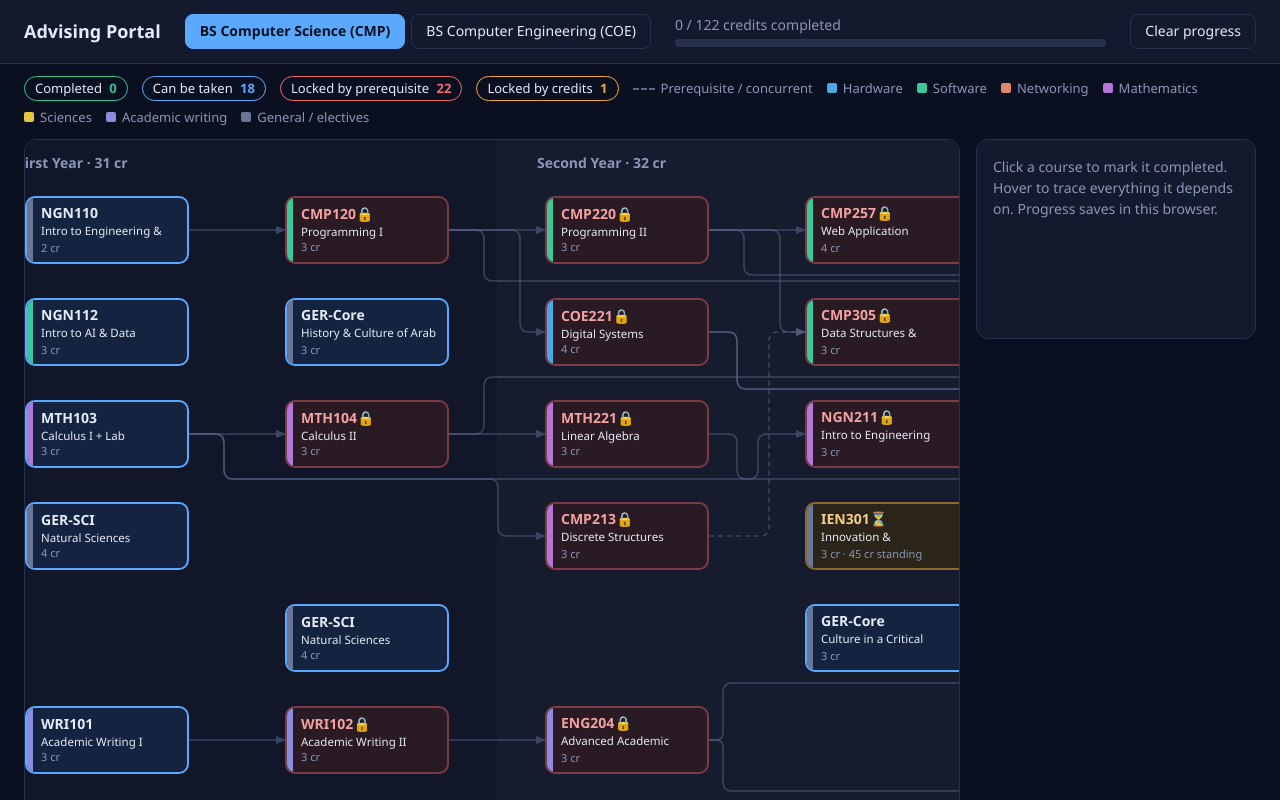
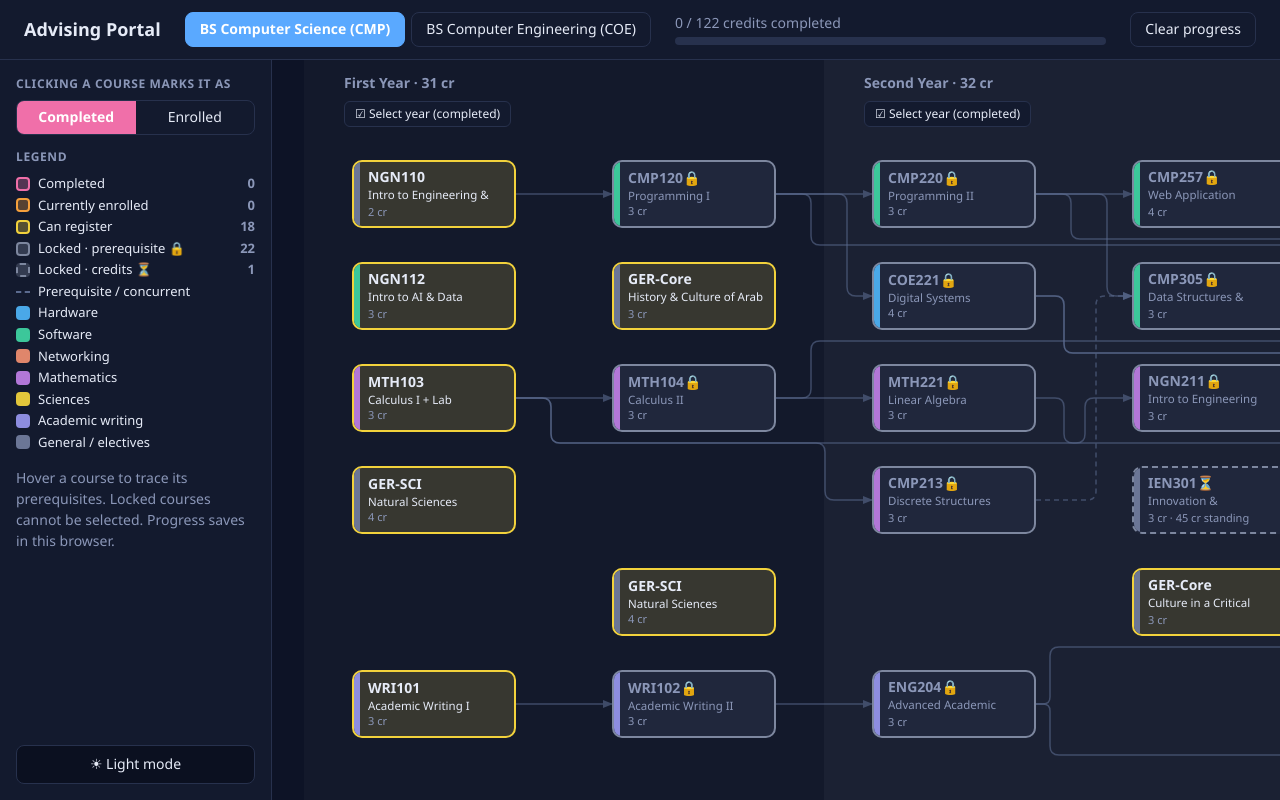
Before and after one commit to OutragedKhan916/cse_temp_advising, a Next.js app: page / in a window 1280 px wide. Shown: the top 800 px of the page. Built offline with nearby package versions, Linux system fonts and the light colour scheme.

Commit message:
Final advising

```diff
--- a/app/globals.css
+++ b/app/globals.css
@@ -1,33 +1,52 @@
-:root{--bg:#0b1020;--panel:#131a2e;--line:#27314d;--ink:#e6ebf7;--mut:#8b97b8;
---done:#34c38f;--ok:#5aa9ff;--pre:#f06a6a;--cr:#f2a93b;
---H:#4aa8e8;--S:#3cc79a;--N:#e0866b;--M:#b277d8;--C:#e2c63b;--W:#8d8de0;--G:#6b7696}
-*{box-sizing:border-box}body{margin:0;background:var(--bg);color:var(--ink);font:14px/1.35 "Segoe UI",system-ui,sans-serif}
+:root,[data-theme=dark]{--bg:#0b1020;--board:#0d1326;--panel:#131a2e;--line:#27314d;--ink:#e6ebf7;--mut:#8b97b8;
+--band:rgba(255,255,255,.025);--band2:rgba(255,255,255,.06);--edge:#5b6b8f;--hot:#5aa9ff;
+--done:#f06fa9;--enr:#f5a03c;--ok:#f2d23c;--lock:#7d879f}
+[data-theme=light]{--bg:#eef1f8;--board:#fafbff;--panel:#fff;--line:#d3dae9;--ink:#19213f;--mut:#5b688a;
+--band:rgba(20,30,70,.025);--band2:rgba(20,30,70,.065);--edge:#98a4c0;--hot:#2b6fd6;
+--done:#d6337f;--enr:#e07b00;--ok:#c79f00;--lock:#8a93a8}
+:root{--H:#4aa8e8;--S:#3cc79a;--N:#e0866b;--M:#b277d8;--C:#e2c63b;--W:#8d8de0;--G:#6b7696}
+*{box-sizing:border-box}html,body{height:100%;margin:0;overflow:hidden}
+body{background:var(--bg);color:var(--ink);font:14px/1.35 "Segoe UI",system-ui,sans-serif}
 button{font:inherit;color:inherit;cursor:pointer}
-header{display:flex;flex-wrap:wrap;align-items:center;gap:14px 24px;padding:14px 24px;background:var(--panel);border-bottom:1px solid var(--line)}
+.app{height:100vh;display:flex;flex-direction:column}
+header{flex:none;display:flex;flex-wrap:wrap;align-items:center;gap:10px 24px;padding:12px 24px;background:var(--panel);border-bottom:1px solid var(--line)}
 h1{font-size:18px;margin:0}nav{display:flex;gap:6px}
 nav button,.ghost{padding:7px 14px;border-radius:8px;border:1px solid var(--line);background:transparent}
-nav .on{background:var(--ok);border-color:var(--ok);color:#06101f;font-weight:600}
-.progress{flex:1;min-width:220px;color:var(--mut)}.progress div{height:8px;border-radius:4px;background:var(--line);margin-top:5px;overflow:hidden}
-.progress i{display:block;height:100%;background:var(--done);transition:width .3s}
-.legend{display:flex;flex-wrap:wrap;gap:8px 14px;padding:12px 24px;color:var(--mut);font-size:13px;align-items:center}
-.chip{padding:3px 10px;border-radius:999px;border:1px solid var(--c);color:var(--ink)}.chip b{margin-left:4px;color:var(--c)}
-.chip.done{--c:var(--done)}.chip.ok{--c:var(--ok)}.chip.pre{--c:var(--pre)}.chip.cr{--c:var(--cr)}
-.dash:before{content:"";display:inline-block;width:22px;border-top:2px dashed #5b6b8f;margin-right:6px;vertical-align:3px}
-.cat:before{content:"";display:inline-block;width:10px;height:10px;border-radius:2px;margin-right:6px;background:var(--cc)}
+nav .on{background:var(--hot);border-color:var(--hot);color:#fff;font-weight:600}
+.progress{flex:1;min-width:220px;color:var(--mut)}
+.progress div{display:flex;height:8px;border-radius:4px;background:var(--line);margin-top:5px;overflow:hidden}
+.progress i{display:block;height:100%;transition:width .3s}.progress .d{background:var(--done)}.progress .e{background:var(--enr)}
+.body{flex:1;min-height:0;display:flex}
+aside{flex:none;width:272px;display:flex;flex-direction:column;gap:14px;padding:16px;background:var(--panel);border-right:1px solid var(--line);overflow-y:auto}
+aside h3{margin:0 0 8px;font-size:12px;text-transform:uppercase;letter-spacing:.05em;color:var(--mut)}
+aside p{margin:0 0 8px;color:var(--mut)}
+.seg{display:flex;border:1px solid var(--line);border-radius:8px;overflow:hidden}
+.seg button{flex:1;padding:7px;border:0;background:transparent}
+.seg .on.done{background:var(--done);color:#fff;font-weight:600}.seg .on.enr{background:var(--enr);color:#fff;font-weight:600}
+.lg{display:flex;align-items:center;gap:8px;padding:2px 0;font-size:13px}.lg b{margin-left:auto;color:var(--mut)}
+.lg i{width:14px;height:14px;border-radius:4px;border:2px solid var(--c);background:color-mix(in srgb,var(--c) 30%,transparent);flex:none}
+.done{--c:var(--done)}.enr{--c:var(--enr)}.ok{--c:var(--ok)}.pre,.cr{--c:var(--lock)}
+.lg.cr i{border-style:dashed}
+.lg.dash i{border:0;border-top:2px dashed var(--edge);border-radius:0;height:0;background:none}
+.lg.cat i{border:0;background:var(--cc)}
 [data-cat=H]{--cc:var(--H)}[data-cat=S]{--cc:var(--S)}[data-cat=N]{--cc:var(--N)}[data-cat=M]{--cc:var(--M)}[data-cat=C]{--cc:var(--C)}[data-cat=W]{--cc:var(--W)}[data-cat=G]{--cc:var(--G)}
-.layout{display:grid;grid-template-columns:1fr 280px;gap:16px;padding:0 24px 40px;align-items:start}
-.scroll{overflow:auto;border:1px solid var(--line);border-radius:12px;background:#0d1326}
-aside{position:sticky;top:16px;background:var(--panel);border:1px solid var(--line);border-radius:12px;padding:16px;min-height:200px}
-aside h2{margin:0 0 4px;font-size:20px}aside p{margin:0 0 10px;color:var(--mut)}aside .chip{display:inline-block;color:var(--ink)}
-dt{color:var(--mut);font-size:12px;margin-top:10px}dd{margin:2px 0 0}.hint{line-height:1.5}
+.detail h3{font-size:18px;text-transform:none;letter-spacing:0;color:var(--ink);margin-bottom:2px}
+.why{display:inline-block;padding:3px 10px;border-radius:999px;border:1px solid var(--c);color:var(--ink)!important}
+dt{color:var(--mut);font-size:12px;margin-top:8px}dd{margin:2px 0 0}.hint{line-height:1.5}
+.theme{margin-top:auto;padding:9px;border-radius:8px;border:1px solid var(--line);background:var(--bg)}
+.scroll{flex:1;min-width:0;overflow:auto;background:var(--board);padding-left:80px}
 .board{position:relative}.board svg{position:absolute;inset:0;pointer-events:none}
-.band{position:absolute;top:0;bottom:0;padding:14px 0 0 40px;font-weight:600;color:var(--mut);background:rgba(255,255,255,.015)}
-.band.odd{background:rgba(255,255,255,.035)}.band.summer{top:auto;bottom:auto;height:auto;border:1px dashed var(--line);border-radius:12px;background:none;padding:8px 0 0 16px}
-.node{position:absolute;display:flex;flex-direction:column;justify-content:center;gap:1px;padding:6px 10px 6px 14px;text-align:left;border-radius:10px;background:var(--panel);border:2px solid var(--c);overflow:hidden;transition:transform .12s,opacity .2s,background .2s}
+.e{fill:none}.e.a{stroke:var(--edge)}.e.g{stroke:var(--done)}.e.b{stroke:var(--hot)}
+.mk.a{fill:var(--edge)}.mk.g{fill:var(--done)}.mk.b{fill:var(--hot)}
+.band{position:absolute;top:0;bottom:0;padding:14px 0 0 40px;background:var(--band)}
+.band.odd{background:var(--band2)}.yt{font-weight:600;color:var(--mut)}
+.yearbtn{margin-top:8px;padding:4px 10px;font-size:12px;border-radius:6px;border:1px solid var(--line);background:var(--panel)}
+.yearbtn:disabled{opacity:.4;cursor:not-allowed}
+.summer{position:absolute;padding:8px 0 0 16px;font-weight:600;color:var(--mut);border:1px dashed var(--line);border-radius:12px}
+.node{position:absolute;display:flex;flex-direction:column;justify-content:center;gap:1px;padding:6px 10px 6px 14px;text-align:left;border-radius:10px;border:2px solid var(--c);overflow:hidden;background:color-mix(in srgb,var(--c) 16%,var(--panel));transition:transform .12s,opacity .2s}
 .node:before{content:"";position:absolute;left:0;top:0;bottom:0;width:6px;background:var(--cc)}
-.node:hover,.node:focus-visible{transform:scale(1.06);z-index:5;outline:none}
+.node:hover,.node:focus-visible{transform:scale(1.05);z-index:5;outline:none}
 .node .code{font-weight:700;display:flex;justify-content:space-between}.node em{font-style:normal}
 .node .name{font-size:11.5px;line-height:1.2;max-height:28px;overflow:hidden}.node .cr{font-size:11px;color:var(--mut)}
-.node.done{--c:var(--done);background:#12332e}.node.ok{--c:var(--ok);background:#14233f}
-.node.pre{--c:#7a3b45;background:#2a1a24}.node.pre .code{color:#f4a1a1}.node.cr{--c:#8a6a2c;background:#2b2418}.node.cr .code{color:#f6cf8c}
-@media(max-width:1000px){.layout{grid-template-columns:1fr}aside{position:static}}
+.node.pre,.node.cr{background:color-mix(in srgb,var(--lock) 12%,var(--panel));color:var(--mut);cursor:not-allowed}
+.node.cr{border-style:dashed}
--- a/app/layout.tsx
+++ b/app/layout.tsx
@@ -2,5 +2,5 @@ import type { Metadata } from "next";
 import "./globals.css";
 export const metadata: Metadata = { title: "Advising Portal" };
 export default function RootLayout({ children }: { children: React.ReactNode }) {
-  return <html lang="en"><body>{children}</body></html>;
+  return <html lang="en" data-theme="dark" suppressHydrationWarning><body>{children}</body></html>;
 }
--- a/app/page.tsx
+++ b/app/page.tsx
@@ -3,67 +3,118 @@ import { useEffect, useMemo, useState } from "react";
 import cmp from "@/data/cmp.json";
 import coe from "@/data/coe.json";
 import Flowchart from "@/components/Flowchart";
-import { earned, infoFor } from "@/lib/status";
-import type { Course, Program, Status } from "@/lib/types";
+import { earned, infoFor, lockInfo, normalize } from "@/lib/status";
+import type { Course, Program, Sets, Status } from "@/lib/types";
 
-const PROGRAMS: Record<string, Program> = { CMP: cmp as Program, COE: coe as Program };
-const LEGEND: [Status, string][] = [["done", "Completed"], ["ok", "Can be taken"], ["pre", "Locked by prerequisite"], ["cr", "Locked by credits"]];
+const PROGRAMS: Record<string, Program> = { CMP: cmp as unknown as Program, COE: coe as unknown as Program };
+const LEGEND: [Status, string][] = [["done", "Completed"], ["enr", "Currently enrolled"], ["ok", "Can register"], ["pre", "Locked · prerequisite 🔒"], ["cr", "Locked · credits ⏳"]];
 const CATS = [["H", "Hardware"], ["S", "Software"], ["N", "Networking"], ["M", "Mathematics"], ["C", "Sciences"], ["W", "Academic writing"], ["G", "General / electives"]];
+const clone = (s: Sets): Sets => ({ done: new Set(s.done), enr: new Set(s.enr) });
 
 export default function Page() {
   const [key, setKey] = useState("CMP");
-  const [done, setDone] = useState<Set<string>>(new Set());
+  const [sel, setSel] = useState<Sets>({ done: new Set(), enr: new Set() });
+  const [mode, setMode] = useState<"done" | "enr">("done");
   const [hover, setHover] = useState<string | null>(null);
+  const [theme, setTheme] = useState("dark");
   const [ready, setReady] = useState(false);
   const program = PROGRAMS[key];
   const byId = useMemo(() => Object.fromEntries(program.courses.map((c) => [c.id, c])) as Record<string, Course>, [program]);
 
+  useEffect(() => { try { setTheme(localStorage.getItem("advising-theme") || "dark"); } catch {} }, []);
+  useEffect(() => {
+    document.documentElement.dataset.theme = theme;
+    try { localStorage.setItem("advising-theme", theme); } catch {}
+  }, [theme]);
   useEffect(() => { // load saved progress per program
-    try { setDone(new Set(JSON.parse(localStorage.getItem("advising-" + key) || "[]"))); } catch { setDone(new Set()); }
+    try {
+      const raw = JSON.parse(localStorage.getItem("advising-" + key) || "{}");
+      const d = Array.isArray(raw) ? raw : raw.done || [];
+      setSel({ done: new Set(d), enr: new Set(Array.isArray(raw) ? [] : raw.enr || []) });
+    } catch { setSel({ done: new Set(), enr: new Set() }); }
     setReady(true);
   }, [key]);
-  useEffect(() => { if (ready) try { localStorage.setItem("advising-" + key, JSON.stringify([...done])); } catch {} }, [done, key, ready]);
+  useEffect(() => {
+    if (ready) try { localStorage.setItem("advising-" + key, JSON.stringify({ done: [...sel.done], enr: [...sel.enr] })); } catch {}
+  }, [sel, key, ready]);
 
-  const cr = earned(program, done);
-  const info = useMemo(() => Object.fromEntries(program.courses.map((c) => [c.id, infoFor(c, byId, done, cr)])), [program, byId, done, cr]);
+  const cr = earned(program, sel.done);
+  const info = useMemo(() => Object.fromEntries(program.courses.map((c) => [c.id, infoFor(c, byId, sel, cr)])), [program, byId, sel, cr]);
   const count = (s: Status) => program.courses.filter((c) => info[c.id].status === s).length;
-  const toggle = (id: string) => setDone((d) => { const n = new Set(d); n.has(id) ? n.delete(id) : n.add(id); return n; });
-  const sel = hover ? byId[hover] : null;
+  const enrCr = program.courses.reduce((t, c) => t + (sel.enr.has(c.id) ? c.cr : 0), 0);
+  const other = mode === "done" ? "enr" : "done";
 
+  const toggle = (id: string) => setSel((prev) => {
+    const n = clone(prev), c = byId[id];
+    if (!n.done.has(id) && !n.enr.has(id) && lockInfo(c, byId, n, earned(program, n.done)).status !== "ok") return prev; // locked: cannot be chosen
+    if (n[mode].has(id)) n[mode].delete(id); else { n[other].delete(id); n[mode].add(id); }
+    normalize(program, byId, n);
+    return n;
+  });
+
+  const yearList = (y: number) => program.courses.filter((c) => c.row !== 7 && c.col >> 1 === y).sort((a, b) => a.col - b.col || a.row - b.row);
+  const isOpen = (c: Course, s: Sets) => s.done.has(c.id) || s.enr.has(c.id) || lockInfo(c, byId, s, earned(program, s.done)).status === "ok";
+  const yearOpen = [0, 1, 2, 3].map((y) => yearList(y).some((c) => isOpen(c, sel)));
+  const yearAll = [0, 1, 2, 3].map((y) => { const o = yearList(y).filter((c) => isOpen(c, sel)); return o.length > 0 && o.every((c) => sel.done.has(c.id) || sel.enr.has(c.id)); });
+
+  const pickYear = (y: number) => setSel((prev) => {
+    const n = clone(prev), l = yearList(y), open = l.filter((c) => isOpen(c, n));
+    if (open.length && open.every((c) => n.done.has(c.id) || n.enr.has(c.id))) open.forEach((c) => { n.done.delete(c.id); n.enr.delete(c.id); });
+    else for (let pass = 0; pass < 3; pass++) for (const c of l) // in column order so chains inside a year unlock as we go
+      if (!n.done.has(c.id) && !n.enr.has(c.id) && lockInfo(c, byId, n, earned(program, n.done)).status === "ok") n[mode].add(c.id);
+    normalize(program, byId, n);
+    return n;
+  });
+
+  const hc = hover ? byId[hover] : null;
   return (
-    <main>
+    <div className="app">
       <header>
         <h1>Advising Portal</h1>
         <nav>{Object.entries(PROGRAMS).map(([k, p]) => (
           <button key={k} className={k === key ? "on" : ""} onClick={() => { setReady(false); setHover(null); setKey(k); }}>{p.name}</button>))}</nav>
         <div className="progress">
-          <span>{cr} / {program.total} credits completed</span>
-          <div><i style={{ width: Math.min(100, (cr / program.total) * 100) + "%" }} /></div>
+          <span>{cr} / {program.total} credits completed{enrCr ? ` · ${enrCr} enrolled` : ""}</span>
+          <div><i className="d" style={{ width: Math.min(100, (cr / program.total) * 100) + "%" }} /><i className="e" style={{ width: Math.min(100, (enrCr / program.total) * 100) + "%" }} /></div>
         </div>
-        <button className="ghost" onClick={() => confirm("Clear all completed courses for this program?") && setDone(new Set())}>Clear progress</button>
+        <button className="ghost" onClick={() => confirm("Clear all selections for this program?") && setSel({ done: new Set(), enr: new Set() })}>Clear progress</button>
       </header>
-
-      <div className="legend">
-        {LEGEND.map(([s, l]) => <span key={s} className={"chip " + s}>{l} <b>{count(s)}</b></span>)}
-        <span className="dash">Prerequisite / concurrent</span>
-        {CATS.map(([c, l]) => <span key={c} className="cat" data-cat={c}>{l}</span>)}
+      <div className="body">
+        <aside>
+          <section>
+            <h3>Clicking a course marks it as</h3>
+            <div className="seg">
+              <button className={mode === "done" ? "on done" : ""} onClick={() => setMode("done")}>Completed</button>
+              <button className={mode === "enr" ? "on enr" : ""} onClick={() => setMode("enr")}>Enrolled</button>
+            </div>
+          </section>
+          <section>
+            <h3>Legend</h3>
+            {LEGEND.map(([s, l]) => <div key={s} className={"lg " + s}><i />{l}<b>{count(s)}</b></div>)}
+            <div className="lg dash"><i />Prerequisite / concurrent</div>
+            {CATS.map(([c, l]) => <div key={c} className="lg cat" data-cat={c}><i />{l}</div>)}
+          </section>
+          <section className="detail">
+            {hc ? (<>
+              <h3>{hc.id}</h3><p>{hc.name}</p>
+              <p className={"why " + info[hc.id].status}>{info[hc.id].why}</p>
+              <dl>
+                <dt>Credits</dt><dd>{hc.cr}</dd>
+                <dt>Prerequisites</dt><dd>{hc.pre.join(", ") || "None"}</dd>
+                {hc.co.length > 0 && <><dt>Prerequisite / concurrent</dt><dd>{hc.co.join(", ")}</dd></>}
+                {hc.minCr > 0 && <><dt>Standing</dt><dd>{hc.minCr} credits completed</dd></>}
+              </dl>
+            </>) : <p className="hint">Hover a course to trace its prerequisites. Locked courses cannot be selected. Progress saves in this browser.</p>}
+          </section>
+          <button className="theme" onClick={() => setTheme(theme === "dark" ? "light" : "dark")}>
+            {theme === "dark" ? "☀ Light mode" : "🌙 Dark mode"}
+          </button>
+        </aside>
+        <div className="scroll">
+          <Flowchart program={program} byId={byId} info={info} hover={hover} onHover={setHover} onToggle={toggle}
+            yearAll={yearAll} yearOpen={yearOpen} onYear={pickYear} modeLabel={mode === "done" ? "completed" : "enrolled"} />
+        </div>
       </div>
-
-      <div className="layout">
-        <div className="scroll"><Flowchart program={program} byId={byId} info={info} hover={hover} onHover={setHover} onToggle={toggle} /></div>
-        <aside>
-          {sel ? (<>
-            <h2>{sel.id}</h2><p>{sel.name}</p>
-            <p className={"chip " + info[sel.id].status}>{info[sel.id].why}</p>
-            <dl>
-              <dt>Credits</dt><dd>{sel.cr}</dd>
-              <dt>Prerequisites</dt><dd>{sel.pre.join(", ") || "None"}</dd>
-              {sel.co.length > 0 && <><dt>Prerequisite / concurrent</dt><dd>{sel.co.join(", ")}</dd></>}
-              {sel.minCr > 0 && <><dt>Standing</dt><dd>{sel.minCr} credits completed</dd></>}
-            </dl>
-          </>) : <p className="hint">Click a course to mark it completed. Hover to trace everything it depends on. Progress saves in this browser.</p>}
-        </aside>
-      </div>
-    </main>
+    </div>
   );
 }
--- a/components/Flowchart.tsx
+++ b/components/Flowchart.tsx
@@ -2,15 +2,16 @@
 import { useMemo } from "react";
 import type { Course, Info, Program } from "@/lib/types";
 import { chain, code, title } from "@/lib/status";
-import { GX, GY, H, TOP, W, colX, edgePath, rowY } from "@/lib/route";
+import { GX, H, TOP, W, GY, colX, edgePath, rowY } from "@/lib/route";
 
 interface Props {
   program: Program; byId: Record<string, Course>; info: Record<string, Info>;
   hover: string | null; onHover: (id: string | null) => void; onToggle: (id: string) => void;
+  yearAll: boolean[]; yearOpen: boolean[]; onYear: (y: number) => void; modeLabel: string;
 }
-const ICON = { done: "✓", ok: "", pre: "🔒", cr: "⏳" } as const;
+const ICON = { done: "✓", enr: "●", ok: "", pre: "🔒", cr: "⏳" } as const;
 
-export default function Flowchart({ program, byId, info, hover, onHover, onToggle }: Props) {
+export default function Flowchart({ program, byId, info, hover, onHover, onToggle, yearAll, yearOpen, onYear, modeLabel }: Props) {
   const width = 8 * (W + GX), height = TOP + 8 * (H + GY) + 24;
   const edges = useMemo(() => {
     const lanes: number[] = Array(8).fill(0);
@@ -24,31 +25,36 @@ export default function Flowchart({ program, byId, info, hover, onHover, onToggl
   return (
     <div className="board" style={{ width, height }}>
       {program.years.map((y, i) => (
-        <div key={y} className={"band " + (i % 2 ? "odd" : "")} style={{ left: i * 2 * (W + GX) - GX / 2, width: 2 * (W + GX) }}>{y}</div>
+        <div key={y} className={"band " + (i % 2 ? "odd" : "")} style={{ left: i * 2 * (W + GX) - GX / 2, width: 2 * (W + GX) }}>
+          <div className="yt">{y}</div>
+          <button className="yearbtn" disabled={!yearOpen[i]} onClick={() => onYear(i)}>
+            {yearAll[i] ? "✕ Clear year" : `☑ Select year (${modeLabel})`}
+          </button>
+        </div>
       ))}
-      <div className="band summer" style={{ left: colX(5) + 24, top: rowY(7) - 40, width: 2 * (W + GX) - 48, height: H + 56 }}>Summer · 8 weeks</div>
+      <div className="summer" style={{ left: colX(5) + 24, top: rowY(7) - 34, width: 2 * (W + GX) - 48, height: H + 48 }}>Summer · 8 weeks</div>
       <svg width={width} height={height}>
         <defs>
-          {[["a", "#5b6b8f"], ["g", "#34c38f"], ["b", "#5aa9ff"]].map(([id, c]) => (
-            <marker key={id} id={"m" + id} viewBox="0 0 10 10" refX="9" refY="5" markerWidth="7" markerHeight="7" orient="auto-start-reverse">
-              <path d="M0,1 L10,5 L0,9 z" fill={c} />
+          {["a", "g", "b"].map((k) => (
+            <marker key={k} id={"m" + k} viewBox="0 0 10 10" refX="9" refY="5" markerWidth="7" markerHeight="7" orient="auto-start-reverse">
+              <path className={"mk " + k} d="M0,1 L10,5 L0,9 z" />
             </marker>))}
         </defs>
         {edges.map((e, i) => {
           const hot = !!focus && focus.has(e.from) && focus.has(e.to);
           const k = hot ? "b" : info[e.from].status === "done" ? "g" : "a";
-          const col = { a: "#5b6b8f", g: "#34c38f", b: "#5aa9ff" }[k];
-          return <path key={i} d={e.d} fill="none" stroke={col} strokeWidth={hot ? 2.6 : 1.5}
+          return <path key={i} className={"e " + k} d={e.d} strokeWidth={hot ? 2.6 : 1.5}
             strokeDasharray={e.co ? "5 4" : undefined} markerEnd={`url(#m${k})`}
-            opacity={focus ? (hot ? 1 : 0.1) : k === "a" ? 0.55 : 0.85} />;
+            opacity={focus ? (hot ? 1 : 0.1) : k === "a" ? 0.6 : 0.9} />;
         })}
       </svg>
       {program.courses.map((c) => {
-        const i = info[c.id];
+        const i = info[c.id], locked = i.status === "pre" || i.status === "cr";
         return (
-          <button key={c.id} className={`node ${i.status}`} data-cat={c.cat}
+          <button key={c.id} className={`node ${i.status}`} data-cat={c.cat} aria-disabled={locked}
+            title={locked ? i.why : undefined}
             style={{ left: colX(c.col), top: rowY(c.row), width: W, height: H, opacity: focus && !focus.has(c.id) ? 0.3 : 1 }}
-            onClick={() => onToggle(c.id)} onMouseEnter={() => onHover(c.id)} onMouseLeave={() => onHover(null)}
+            onClick={() => !locked && onToggle(c.id)} onMouseEnter={() => onHover(c.id)} onMouseLeave={() => onHover(null)}
             onFocus={() => onHover(c.id)} onBlur={() => onHover(null)}>
             <span className="code">{code(c)}<em>{ICON[i.status]}</em></span>
             <span className="name">{title(c)}</span>
--- a/lib/route.ts
+++ b/lib/route.ts
@@ -1,6 +1,6 @@
 import type { Course } from "./types";
 
-export const W = 164, H = 68, GX = 96, GY = 34, TOP = 56;
+export const W = 164, H = 68, GX = 96, GY = 34, TOP = 100;
 export const colX = (c: number) => c * (W + GX);
 export const rowY = (r: number) => TOP + r * (H + GY) + (r === 7 ? 12 : 0);
 type Pt = [number, number];
--- a/lib/status.ts
+++ b/lib/status.ts
@@ -1,17 +1,36 @@
-import type { Course, Info, Program } from "./types";
+import type { Course, Info, Program, Sets } from "./types";
 
 export const earned = (p: Program, done: Set<string>) =>
   p.courses.reduce((s, c) => s + (done.has(c.id) ? c.cr : 0), 0);
 
-export function infoFor(c: Course, byId: Record<string, Course>, done: Set<string>, cr: number): Info {
-  if (done.has(c.id)) return { status: "done", why: "Completed" };
-  const miss = c.pre.filter((p) => !done.has(p));
-  const coMiss = c.co.filter((p) => !done.has(p) && byId[p].pre.some((q) => !done.has(q)));
-  const need = [...miss, ...coMiss];
-  if (need.length) return { status: "pre", why: "Needs " + need.join(", ") };
-  if (cr < c.minCr) return { status: "cr", why: `Needs ${c.minCr} credits completed (${cr} so far)` };
-  const conc = c.co.filter((p) => !done.has(p));
-  return { status: "ok", why: "Available now" + (conc.length ? ", together with " + conc.join(", ") : "") };
+/** Can this course be registered right now? (ignores whether it is already selected) */
+export function lockInfo(c: Course, byId: Record<string, Course>, s: Sets, cr: number): Info {
+  const need = [
+    ...c.pre.filter((p) => !s.done.has(p)),
+    // a concurrent course counts if it is done, enrolled, or itself registrable
+    ...c.co.filter((p) => !s.done.has(p) && !s.enr.has(p) && byId[p].pre.some((q) => !s.done.has(q))),
+  ];
+  if (need.length) return { status: "pre", why: "Locked: needs " + need.join(", ") };
+  if (cr < c.minCr) return { status: "cr", why: `Locked: needs ${c.minCr} credits completed (${cr} so far)` };
+  return { status: "ok", why: "Open for registration" };
+}
+
+export function infoFor(c: Course, byId: Record<string, Course>, s: Sets, cr: number): Info {
+  if (s.done.has(c.id)) return { status: "done", why: "Completed" };
+  if (s.enr.has(c.id)) return { status: "enr", why: "Currently enrolled" };
+  return lockInfo(c, byId, s, cr);
+}
+
+/** Un-select anything that is no longer allowed (e.g. after clearing one of its prerequisites). Mutates s. */
+export function normalize(p: Program, byId: Record<string, Course>, s: Sets) {
+  for (let changed = true; changed; ) {
+    changed = false;
+    const cr = earned(p, s.done);
+    for (const c of p.courses)
+      if ((s.done.has(c.id) || s.enr.has(c.id)) && lockInfo(c, byId, s, cr).status !== "ok") {
+        s.done.delete(c.id); s.enr.delete(c.id); changed = true;
+      }
+  }
 }
 
 /** every course this one depends on, directly or indirectly */
--- a/lib/types.ts
+++ b/lib/types.ts
@@ -1,5 +1,6 @@
 export type Cat = "H" | "S" | "N" | "M" | "C" | "W" | "G";
-export type Status = "done" | "ok" | "pre" | "cr";
+export type Status = "done" | "enr" | "ok" | "pre" | "cr";
+export type Sets = { done: Set<string>; enr: Set<string> };
 export interface Course {
   id: string; name: string; cr: number; cat: Cat;
   col: number; row: number; pre: string[]; co: string[]; minCr: number;
```
Also changed, not shown: 2 other files (tests, documents, lock files or other folders).
